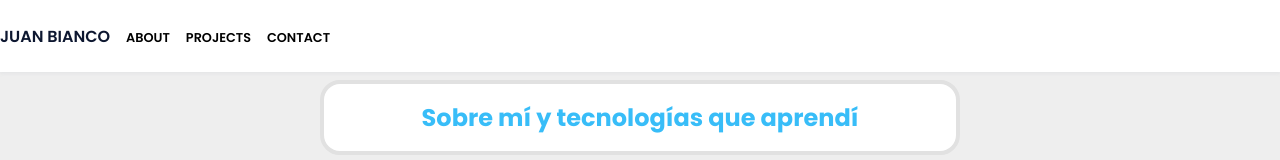
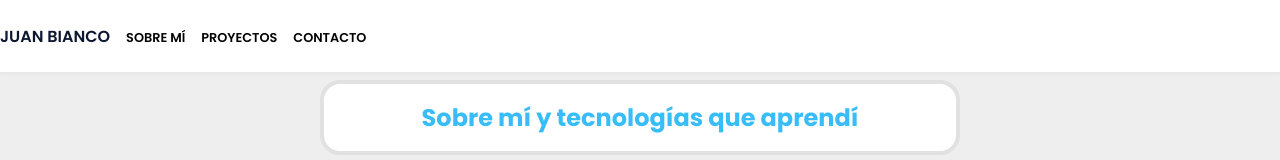
Before and after one commit to juanib12/portfolio, a React (Create React App) app: page /about in a window 1280 px wide. Shown: the top 160 px of the page. Built offline with nearby package versions, Linux system fonts and the light colour scheme.

Commit message:
changes header

```diff
--- a/src/components/Header.js
+++ b/src/components/Header.js
@@ -14,17 +14,17 @@ const Header = () => {
         <ul class="nav__list">
           <li class="nav__item">
             <Link to="/about" className="nav__link active">
-              About
+              Sobre mí
             </Link>
           </li>
           <li class="nav__item">
             <Link to="/projects" className="nav__link">
-              Projects
+              Proyectos
             </Link>
           </li>
           <li class="nav__item">
             <Link to="/contact" className="nav__link">
-              Contact
+              Contacto
             </Link>
           </li>
         </ul>
```
